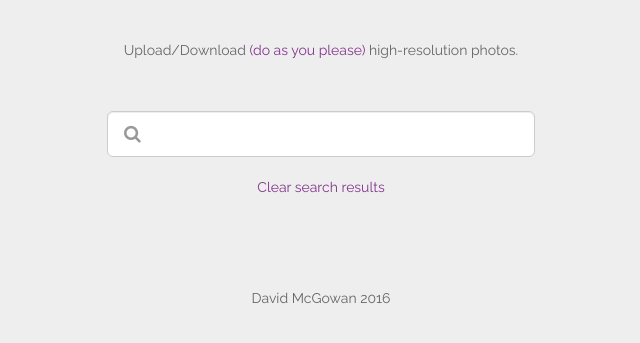
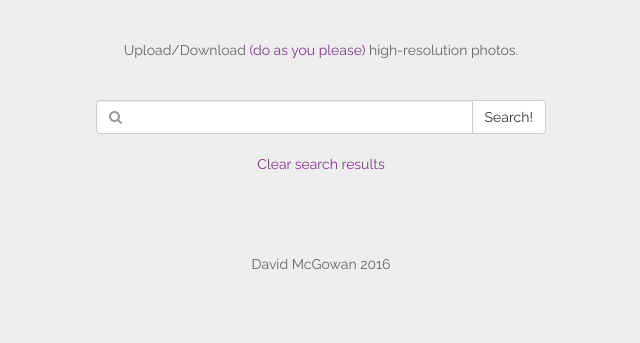
Before and after one commit to davidmcg1985/photozero-digitalocean, a Django app: template timeline/templates/photo_list.html in a window 1280 px wide. Shown: the part 62-405 px from the top of the page, without its empty margins (319-959 px from the left). Run offline with Django 3.2, Linux system fonts and the light colour scheme; the template is opened without the code that fills it, so the values that code supplies are empty; parts of the project's set-up code (start-up, migrations or seed data) failed here and were passed over; some libraries are stand-ins or nearby versions.

Commit message:
changed search box stlye

```diff
--- a/timeline/templates/photo_list.html
+++ b/timeline/templates/photo_list.html
@@ -16,13 +16,17 @@
 
               <div class="space"></div> <!-- 40px Vertical Spacing -->
 
-              <div class="search-box">
-                <form method="GET" action="">
-                    <input type="text" placeholder="&#xF002;" style="font-family:Arial, FontAwesome" name="search" class="form-control input-lg" value="{{ request.GET.q }}"><br/>
-                    <a href="{% url 'timeline:list' %}">Clear search results</a>
-                    <!-- <button type="submit" class="btn btn-purple searchBtn"><i class="fa fa-search"></i></button> -->
-                </form>
-              </div>
+              <form method="GET" action="">
+                <div class="input-group">
+                  <input type="text" class="form-control" placeholder="&#xF002;" style="font-family:Arial, FontAwesome" name="search" value="{{ request.GET.q }}">
+                   <span class="input-group-btn">
+                      <button class="btn btn-default" type="submit">
+                         Search!
+                      </button>
+                   </span>
+                </div><!-- /input-group -->
+                <a href="{% url 'timeline:list' %}">Clear search results</a>
+              </form>
           </div>
       </div>
     </div>
```
